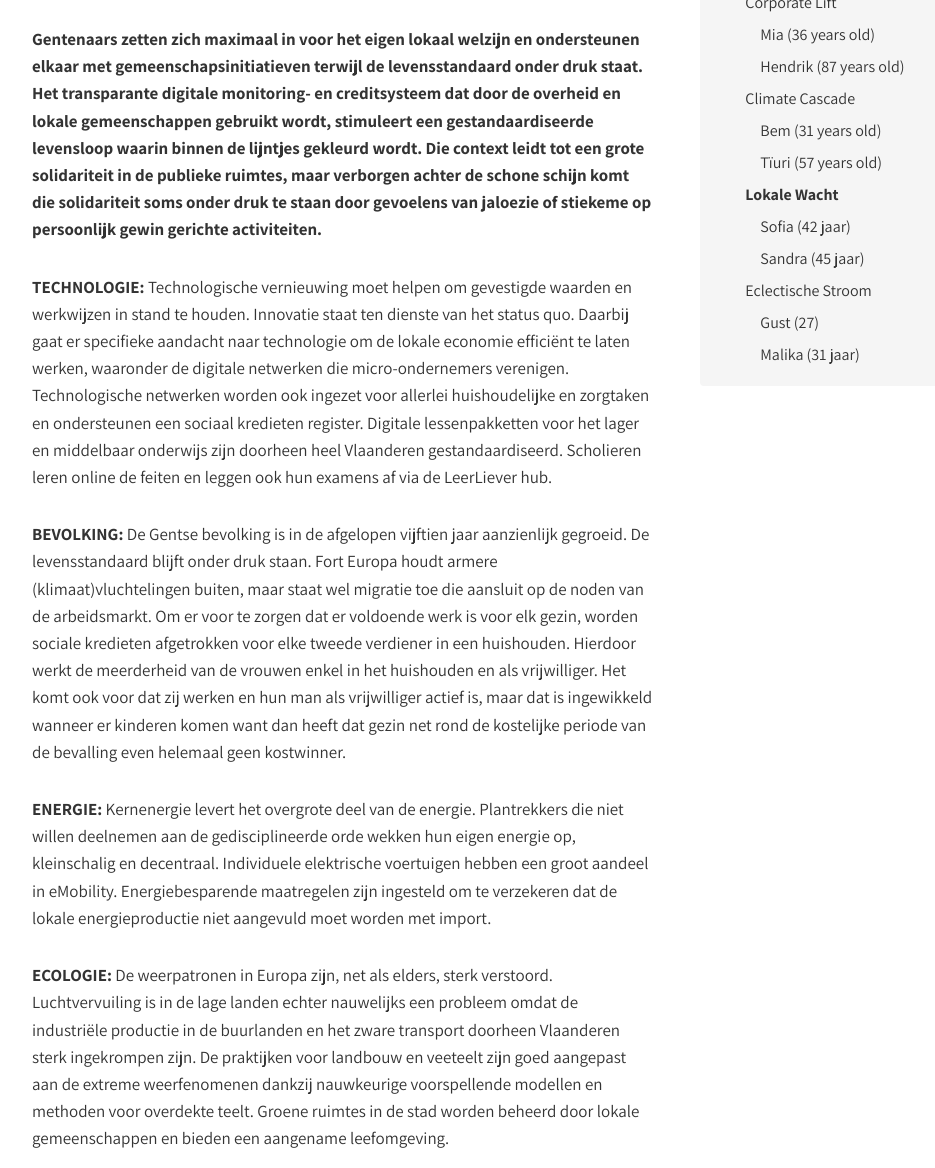
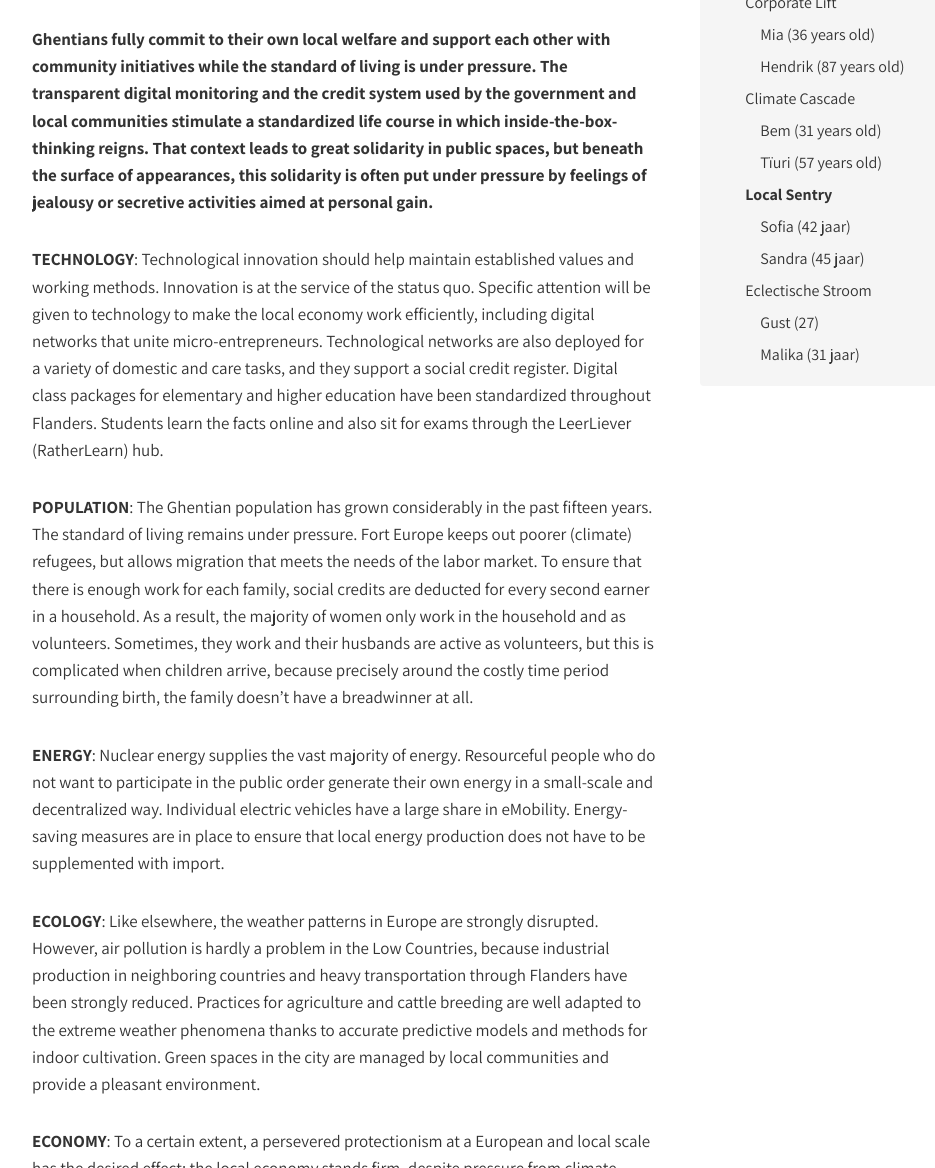
Before and after one commit to lab9k/scripts-voor-gent-2040-en, a Jekyll site: the page built from chapters/chapter-03-part-1.md, in a window 1280 px wide and 1400 px high, scrolled down 478 px, cut to the strip 232-1400 px from the top of the window. Shown: the whole strip, without its empty margins (133-1068 px from the left). Built offline with Jekyll 4.4.1, drawn with Linux system fonts in a browser that asks for light colours; nearby versions of some CDN libraries; some of the changed text lies outside the part shown.

Commit message:
Update chapter-03-part-1.md

```diff
--- a/chapters/chapter-03-part-1.md
+++ b/chapters/chapter-03-part-1.md
@@ -4,27 +4,27 @@ author:
 part: 1
 chapter: 3
 permalink: /lokale-wacht/
-title: Lokale Wacht
+title: Local Sentry
 chaptermarker: true
 indentlevel: 2
 ---
 
 <a href="{{ site.baseurl }}/images/Ruimte_3.jpg" data-lightbox="Lokale Wacht"><img src="{{ site.baseurl }}/images/Ruimte_3.jpg"></a>
 
-Gentenaars zetten zich maximaal in voor het eigen lokaal welzijn en ondersteunen elkaar met gemeenschapsinitiatieven terwijl de levensstandaard onder druk staat. Het transparante digitale monitoring- en creditsysteem dat door de overheid en lokale gemeenschappen gebruikt wordt, stimuleert een gestandaardiseerde levensloop waarin binnen de lijntjes gekleurd wordt. Die context leidt tot een grote solidariteit in de publieke ruimtes, maar verborgen achter de schone schijn komt die solidariteit soms onder druk te staan door gevoelens van jaloezie of stiekeme op persoonlijk gewin gerichte activiteiten.
+Ghentians fully commit to their own local welfare and support each other with community initiatives while the standard of living is under pressure. The transparent digital monitoring and the credit system used by the government and local communities stimulate a standardized life course in which inside-the-box-thinking reigns. That context leads to great solidarity in public spaces, but beneath the surface of appearances, this solidarity is often put under pressure by feelings of jealousy or secretive activities aimed at personal gain.
 {:.chapter-intro}
 
-**TECHNOLOGIE:** Technologische vernieuwing moet helpen om gevestigde waarden en werkwijzen in stand te houden. Innovatie staat ten dienste van het status quo. Daarbij gaat er specifieke aandacht naar technologie om de lokale economie efficiënt te laten werken, waaronder de digitale netwerken die micro-ondernemers verenigen.  Technologische netwerken worden ook ingezet voor allerlei huishoudelijke en zorgtaken en ondersteunen een sociaal
-kredieten register. Digitale lessenpakketten voor het lager en middelbaar onderwijs zijn doorheen heel Vlaanderen gestandaardiseerd. Scholieren leren online de feiten en leggen ook hun examens af via de LeerLiever hub.
+**TECHNOLOGY**: Technological innovation should help maintain established values and working methods. Innovation is at the service of the status quo. Specific attention will be given to technology to make the local economy work efficiently, including digital networks that unite micro-entrepreneurs. Technological networks are also deployed for a variety of domestic and care tasks, and they support a social
+credit register. Digital class packages for elementary and higher education have been standardized throughout Flanders. Students learn the facts online and also sit for exams through the LeerLiever (RatherLearn) hub.
 
-**BEVOLKING:** De Gentse bevolking is in de afgelopen vijftien jaar aanzienlijk gegroeid. De levensstandaard blijft onder druk staan. Fort Europa houdt armere (klimaat)vluchtelingen buiten, maar staat wel migratie toe die aansluit op de noden van de arbeidsmarkt. Om er voor te zorgen dat er voldoende werk is voor elk gezin, worden sociale kredieten afgetrokken voor elke tweede verdiener in een huishouden. Hierdoor werkt de meerderheid van de vrouwen enkel in het huishouden en als vrijwilliger. Het komt ook voor dat zij werken en hun man als vrijwilliger actief is, maar dat is ingewikkeld wanneer er kinderen komen want dan heeft dat gezin net rond de kostelijke periode van de bevalling even helemaal geen kostwinner.
+**POPULATION**: The Ghentian population has grown considerably in the past fifteen years. The standard of living remains under pressure. Fort Europe keeps out poorer (climate) refugees, but allows migration that meets the needs of the labor market. To ensure that there is enough work for each family, social credits are deducted for every second earner in a household. As a result, the majority of women only work in the household and as volunteers. Sometimes, they work and their husbands are active as volunteers, but this is complicated when children arrive, because precisely around the costly time period surrounding birth, the family doesn’t have a breadwinner at all.
 
-**ENERGIE:** Kernenergie levert het overgrote deel van de energie. Plantrekkers die niet willen deelnemen aan de gedisciplineerde orde wekken hun eigen energie op, kleinschalig en decentraal.  Individuele elektrische voertuigen hebben een groot aandeel in eMobility. Energiebesparende maatregelen zijn ingesteld om te verzekeren dat de lokale energieproductie niet aangevuld moet worden met import.
+**ENERGY**: Nuclear energy supplies the vast majority of energy. Resourceful people who do not want to participate in the public order generate their own energy in a small-scale and decentralized way. Individual electric vehicles have a large share in eMobility. Energy-saving measures are in place to ensure that local energy production does not have to be supplemented with import.
 
-**ECOLOGIE:** De weerpatronen in Europa zijn, net als elders, sterk verstoord. Luchtvervuiling is in de lage landen echter nauwelijks een probleem omdat de industriële productie in de buurlanden en het zware transport doorheen Vlaanderen sterk ingekrompen zijn. De praktijken voor landbouw en veeteelt zijn goed aangepast aan de extreme weerfenomenen dankzij nauwkeurige voorspellende modellen en methoden voor overdekte teelt. Groene ruimtes in de stad worden beheerd door lokale gemeenschappen en bieden een aangename leefomgeving.
+**ECOLOGY**: Like elsewhere, the weather patterns in Europe are strongly disrupted. However, air pollution is hardly a problem in the Low Countries, because industrial production in neighboring countries and heavy transportation through Flanders have been strongly reduced. Practices for agriculture and cattle breeding are well adapted to the extreme weather phenomena thanks to accurate predictive models and methods for indoor cultivation. Green spaces in the city are managed by local communities and provide a pleasant environment.
 
-**ECONOMIE:** Een doorgedreven protectionisme op Europese én lokale schaal heeft tot op zekere hoogte het gewenste effect: de lokale economie houdt stand, ondanks  druk van de klimaatproblematiek en toenemende fluctuaties op het internationale economische toneel. Zekerheid en het veiligheidsgevoel staan voorop en daartoe moet iedere burger zich houden aan een aantal strenge gedragsregels met betrekking tot werk, sociale opvang, energieverbruik en consumptie. Dat men wat zuiniger moet zijn, hoort er nu eenmaal bij.
+**ECONOMY**: To a certain extent, a persevered protectionism at a European and local scale has the desired effect: the local economy stands firm, despite pressure from climate issues and increasing fluctuations on the international economic stage. Security and a sense of safety are paramount, and to this end, every citizen must adhere to several strict rules of conduct with regard to work, social welfare services, energy use, and consumption. The fact that people need to be a little more economical is just part of life.
 
-**CULTUUR:** Er is een sterke normering ten voordele van een bescheiden leven, zonder uit de band te springen. Er is een grote onderlinge solidariteit bij wie zich aan de sociale regels houdt. Een sociaal credit-systeem voor burgers houdt met algoritmes bij wie van de normen afwijkt. Wie te lang niet voldoet, verliest punten en dat beperkt dan weer de keuzevrijheid voor allerhande activiteiten. Culturele activiteiten worden door wijkverenigingen georganiseerd. De feestdagen worden met overtuiging gevierd en dragen bij tot een gevoel van verbondenheid met familie, buren en wijk.
+**CULTURE**: There is a strong standard in favor of a modest life without going wild. There is a great mutual solidarity among those who adhere to the social rules. A social credit system for citizens keeps track of who deviates from the standards through algorithms. Those who fail to comply for too long lose points, which, in turn, restricts freedom of choice regarding all kinds of activities. Cultural activities are organized by neighborhood associations. Holidays are celebrated wholeheartedly and contribute to a feeling of solidarity with family, neighbors, and the neighborhood.
 
-**BELEID:** Lokale overheden zijn sterk vervlochten met het lokale leven. Nationale en Europese overheden werken met strakke budgetten. Digitale overheidsdiensten ondersteunen de normering van het burgerleven. Op het juiste moment wordt de juiste informatie beschikbaar gemaakt (hoe in uw buurt vrijwilligershulp aanbieden of krijgen, hoe toestemming krijgen voor een grotere koelkast bij gezinsuitbreiding, zijn uw credits hoog genoeg voor een tienjaarlijkse vliegtuigreis?). De lokale overheid keurt en certificeert ook de activiteiten van de lokale verenigingen die van Gent een gezellige en propere stad maken.
+**POLICY**: Local governments are strongly intertwined with local life. National and european governments work with tight budgets. Digital government services support the standardization of civilian life. The right information is made available at the right time (how to offer or receive volunteer help in your neighborhood, how to get permission for a larger refrigerator when having an addition to the family, are your credits high enough for a decennial airplane trip?). the local government also inspects andz certifies local associations’ activities that make Ghent a sociable and clean city.
```
